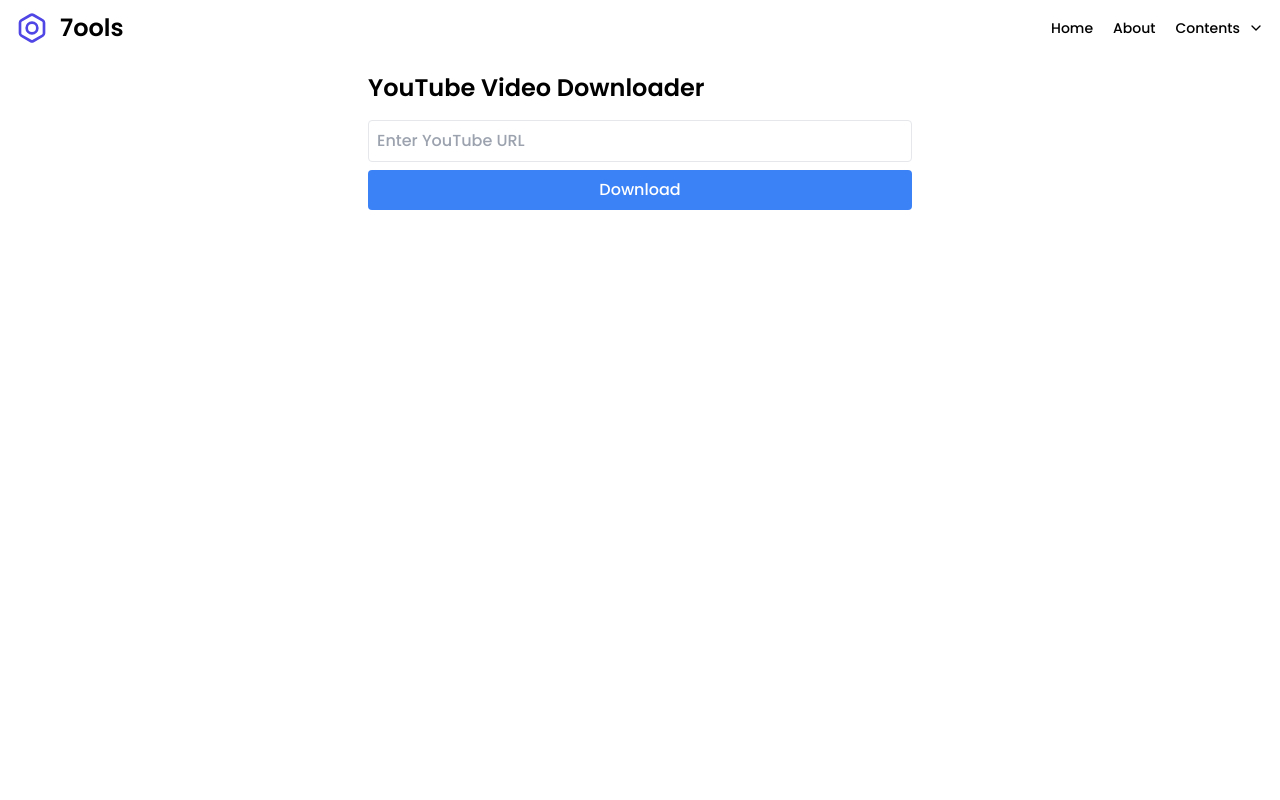
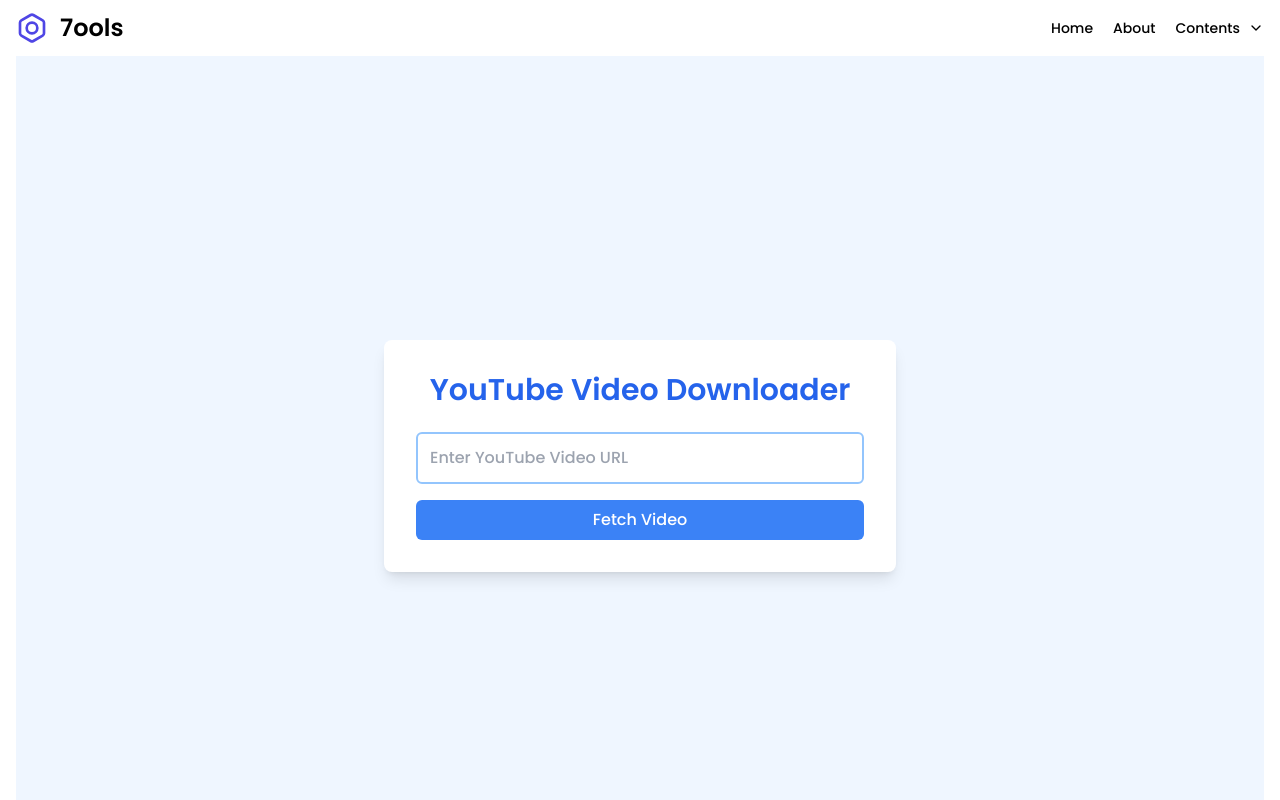
Before and after one commit to irvanshandika/7ools, a Nuxt app: page /media-downloader/youtube in a window 1280 px wide. Shown: the top 800 px of the page. Built offline with nearby package versions, Linux system fonts and the light colour scheme.

Commit message:
Fix bug youtube downloader

```diff
--- a/src/sections/Media/YoutubeDownloader.vue
+++ b/src/sections/Media/YoutubeDownloader.vue
@@ -1,69 +1,109 @@
 <template>
-  <div class="max-w-xl mx-auto p-4">
-    <h1 class="text-2xl font-bold mb-4">YouTube Video Downloader</h1>
-    <form @submit.prevent="fetchVideo" class="mb-4">
-      <input v-model="url" type="text" placeholder="Enter YouTube URL" class="w-full p-2 border rounded" required />
-      <button type="submit" class="mt-2 w-full bg-blue-500 text-white p-2 rounded hover:bg-blue-600" :disabled="loading">
-        {{ loading ? "Loading..." : "Download" }}
-      </button>
-    </form>
+  <div class="min-h-screen bg-blue-50 flex flex-col items-center justify-center py-10">
+    <div class="bg-white shadow-lg rounded-lg p-8 max-w-lg w-full">
+      <h1 class="text-3xl font-bold text-blue-600 mb-6 text-center">YouTube Video Downloader</h1>
 
-    <div v-if="error" class="text-red-500 mb-4">{{ error }}</div>
+      <div class="flex flex-col gap-4">
+        <input v-model="youtubeUrl" type="text" placeholder="Enter YouTube Video URL" class="border-2 border-blue-300 rounded-md p-3 focus:outline-none focus:ring focus:ring-blue-300 transition" />
+        <button @click="fetchVideo" class="bg-blue-500 text-white py-2 rounded-md hover:bg-blue-600 transition">Fetch Video</button>
+      </div>
 
-    <div v-if="videoInfo" class="bg-gray-100 p-4 rounded">
-      <h2 class="text-xl font-semibold mb-2">{{ videoInfo.title }}</h2>
-      <p class="mb-2">Uploader: {{ videoInfo.uploader }}</p>
-      <p class="mb-4">Upload Date: {{ formatDate(videoInfo.upload_date) }}</p>
+      <div v-if="videoData" class="mt-6">
+        <h2 class="text-xl font-semibold text-blue-600">{{ videoData.title }}</h2>
+        <p class="text-sm text-gray-600">
+          Uploaded by: <a :href="videoData.uploader_url" target="_blank" class="text-blue-500 underline">{{ videoData.uploader }}</a>
+        </p>
+        <video v-if="videoData.videoUrl" controls class="mt-4 w-full rounded-md shadow-lg">
+          <source :src="videoData.videoUrl" type="video/mp4" />
+          Your browser does not support the video tag.
+        </video>
+        <!-- Dropdown untuk memilih resolusi -->
+        <div class="mt-4">
+          <label for="resolution" class="block mb-2 text-gray-700">Select Video Resolution:</label>
+          <select v-model="selectedResolution" class="border-2 border-blue-300 p-2 rounded-md w-full">
+            <option v-for="resolution in videoData.resolutions" :key="resolution" :value="resolution">
+              {{ resolution }}
+            </option>
+          </select>
+        </div>
 
-      <!-- Video Player -->
-      <div class="mb-4">
-        <video v-if="videoInfo.videoUrl" controls autoplay class="w-full" :src="videoInfo.videoUrl">Your browser does not support the video tag.</video>
+        <div class="mt-4">
+          <button @click="downloadVideo" class="bg-green-500 text-white py-2 px-4 rounded-md hover:bg-green-600 transition">Download Video</button>
+        </div>
+      </div>
+
+      <div v-if="errorMessage" class="text-red-500 mt-5 text-center">
+        {{ errorMessage }}
       </div>
     </div>
   </div>
 </template>
 
-<script setup lang="ts">
+<script lang="ts">
 import { ref } from "vue";
 
-const url = ref("");
-const loading = ref(false);
-const error = ref("");
-const videoInfo = ref<any>(null);
+export default {
+  setup() {
+    const youtubeUrl = ref<string>("");
+    const videoData = ref<any>(null);
+    const selectedResolution = ref<string | null>(null);
+    const errorMessage = ref<string>("");
 
-const fetchVideo = async () => {
-  loading.value = true;
-  error.value = "";
-  videoInfo.value = null;
+    const fetchVideo = async () => {
+      if (!youtubeUrl.value) {
+        errorMessage.value = "Please enter a valid YouTube URL.";
+        return;
+      }
 
-  try {
-    const response = await fetch("/api/youtube", {
-      method: "POST",
-      headers: {
-        "Content-Type": "application/json",
-      },
-      body: JSON.stringify({ url: url.value }),
-    });
+      errorMessage.value = "";
+      videoData.value = null;
 
-    const result = await response.json();
+      try {
+        const response = await fetch(`https://mr-apis.com/api/downloader/ytbv?url=${encodeURIComponent(youtubeUrl.value)}`);
+        const data = await response.json();
 
-    if (result.status === "success") {
-      videoInfo.value = result.data;
-    } else {
-      error.value = result.message || "Failed to fetch video information";
-    }
-  } catch (e) {
-    error.value = "An error occurred while fetching the video";
-  } finally {
-    loading.value = false;
-  }
-};
+        if (data.status === "success") {
+          // Assuming 'resolutions' array is part of API response
+          videoData.value = {
+            ...data,
+            resolutions: ["360p", "480p", "720p", "1080p"], // Example resolutions (adjust based on API response)
+          };
+          selectedResolution.value = videoData.value.resolutions[0]; // Default to first resolution
+        } else {
+          errorMessage.value = "Failed to fetch video. Please try again.";
+        }
+      } catch (error) {
+        errorMessage.value = "An error occurred while fetching the video.";
+      }
+    };
 
-const formatDate = (dateString: string) => {
-  if (!dateString) return "";
-  const year = dateString.slice(0, 4);
-  const month = dateString.slice(4, 6);
-  const day = dateString.slice(6, 8);
-  return `${year}-${month}-${day}`;
+    const downloadVideo = async () => {
+      if (!selectedResolution.value || !videoData.value) {
+        errorMessage.value = "Please select a resolution before downloading.";
+        return;
+      }
+
+      // Trigger direct download of the MP4 file with the selected resolution
+      const link = document.createElement("a");
+      link.href = `${videoData.value.videoUrl}?resolution=${selectedResolution.value}`; // Assuming videoUrl changes based on resolution
+      link.download = `${videoData.value.title}-${selectedResolution.value}.mp4`;
+      link.click();
+    };
+
+    return {
+      youtubeUrl,
+      videoData,
+      selectedResolution,
+      errorMessage,
+      fetchVideo,
+      downloadVideo,
+    };
+  },
 };
 </script>
+
+<style scoped>
+.container {
+  max-width: 800px;
+}
+</style>
```
Also changed, not shown: 1 other file (tests, documents, lock files or other folders).
